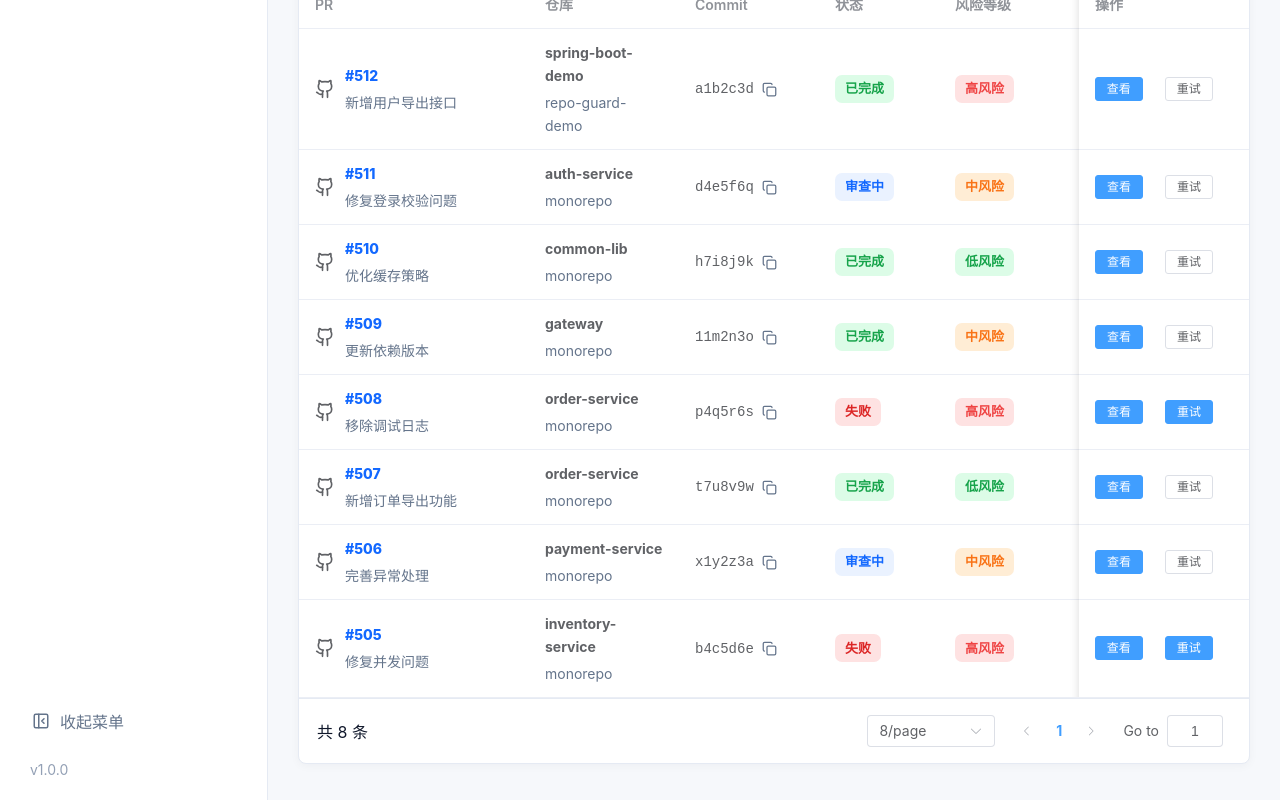
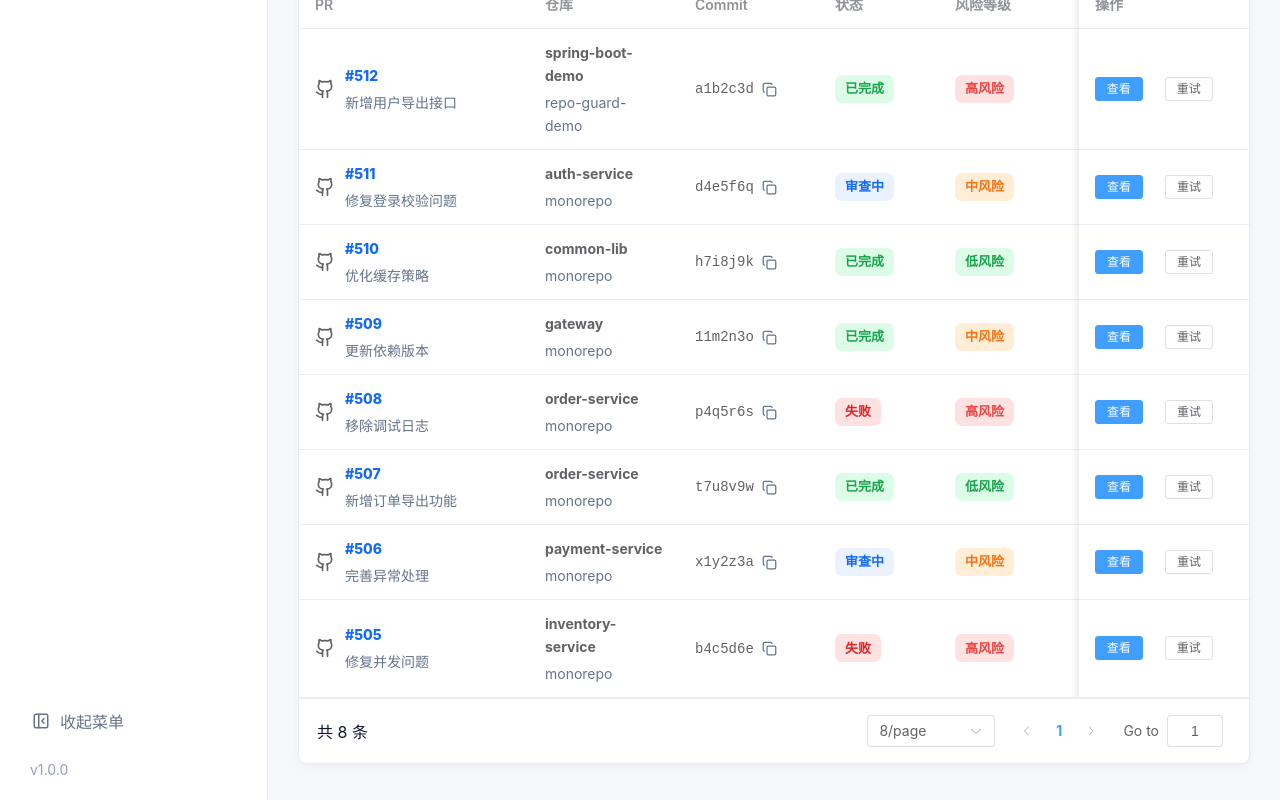
Before and after one commit to cocojiu/PRAgent, a Vue app in the folder repoguard-frontend/: page /repoguard/tasks in a window 1280 px wide. Shown: the part 718-1518 px from the top of the page. Built offline with nearby package versions, Linux system fonts and the light colour scheme.

Commit message:
fix: unify retry button style

```diff
--- a/repoguard-frontend/src/pages/ReviewTasksPage.vue
+++ b/repoguard-frontend/src/pages/ReviewTasksPage.vue
@@ -94,7 +94,7 @@
           <template #default="{ row }">
             <div class="table-actions">
               <el-button type="primary" size="small" @click="goDetail(row.id)">查看</el-button>
-              <el-button size="small" :type="row.status === 'failed' ? 'primary' : 'default'">重试</el-button>
+              <el-button size="small" @click="retryTask(row.id)">重试</el-button>
             </div>
           </template>
         </el-table-column>
@@ -118,6 +118,7 @@
 <script setup lang="ts">
 import { computed, ref, watch } from "vue";
 import { RouterLink, useRouter } from "vue-router";
+import { ElMessage } from "element-plus";
 import { CheckCircle, Clock, Copy, Github, ListTodo, RefreshCw, Search, ShieldAlert, XCircle } from "lucide-vue-next";
 import { reviewTasks, taskMetrics } from "@/mocks/reviewTasks";
 import type { ReviewStatus, RiskLevel } from "@/types";
@@ -179,6 +180,9 @@ const statusText = (status: ReviewStatus) => ({ completed: "已完成", reviewin
 const statusClass = (status: ReviewStatus) => ({ completed: "success", reviewing: "processing", failed: "danger", queued: "processing" })[status];
 
 const goDetail = (id: number) => router.push(`/repoguard/tasks/${id}`);
+const retryTask = (id: number) => {
+  ElMessage.success(`任务 #${id} 已重新入队`);
+};
 const refreshTasks = () => {
   currentPage.value = 1;
 };
```
